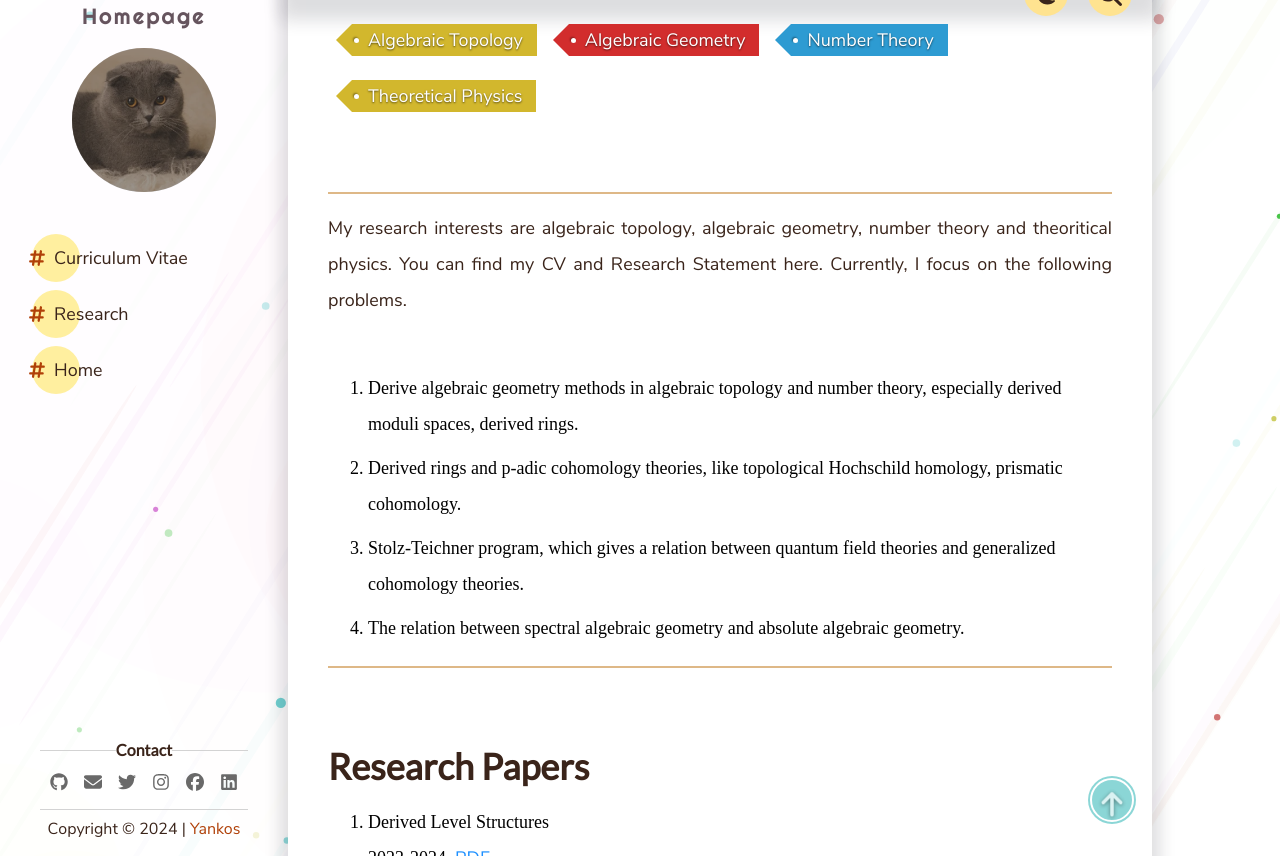
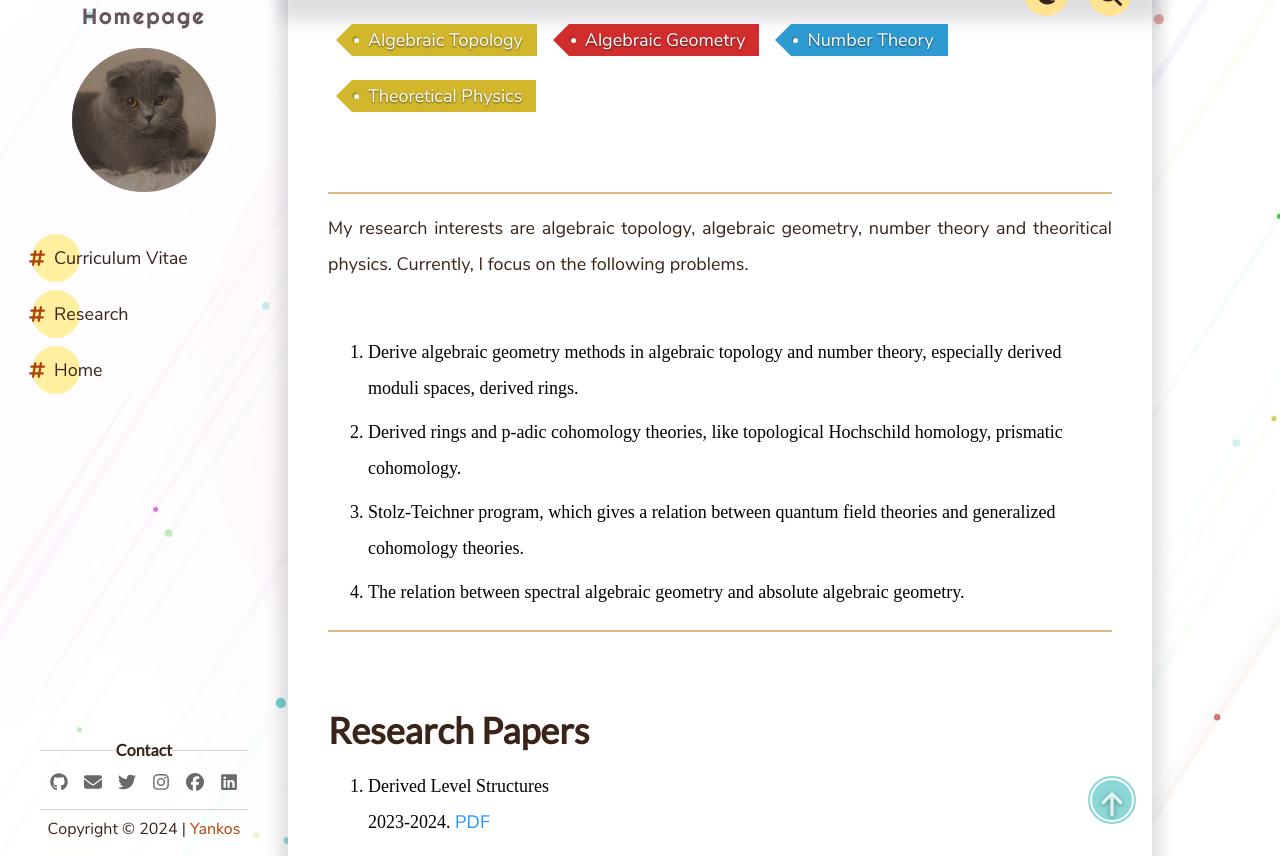
Before and after one commit to maxuecai/maxuecai.github.io, a Jekyll site: the page built from _pages/Research.md, in a window 1280 px wide and 900 px high, scrolled down 567 px, cut to the strip 44-900 px from the top of the window. Built offline with Jekyll 4.4.1, drawn with Linux system fonts in a browser that asks for light colours; comment, search, counter and statistics services are not loaded.

Commit message:
Update Research.md

```diff
--- a/_pages/Research.md
+++ b/_pages/Research.md
@@ -12,7 +12,7 @@ bookmark: true
 
 
 ---
-My research interests are algebraic topology, algebraic geometry, number theory and theoritical physics. You can find my CV and Research Statement here. Currently, I focus on the following problems.
+My research interests are algebraic topology, algebraic geometry, number theory and theoritical physics. Currently, I focus on the following problems.
 1. Derive algebraic geometry methods in algebraic topology and number theory, especially derived moduli spaces, derived rings.
 2. Derived rings and p-adic cohomology theories, like topological Hochschild homology, prismatic cohomology.
 3. Stolz-Teichner program, which gives a relation between quantum field theories and generalized cohomology theories.
```
